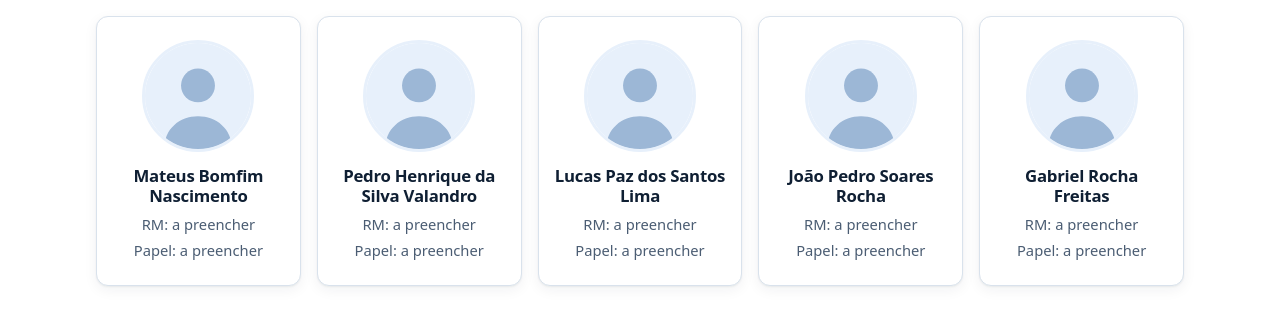
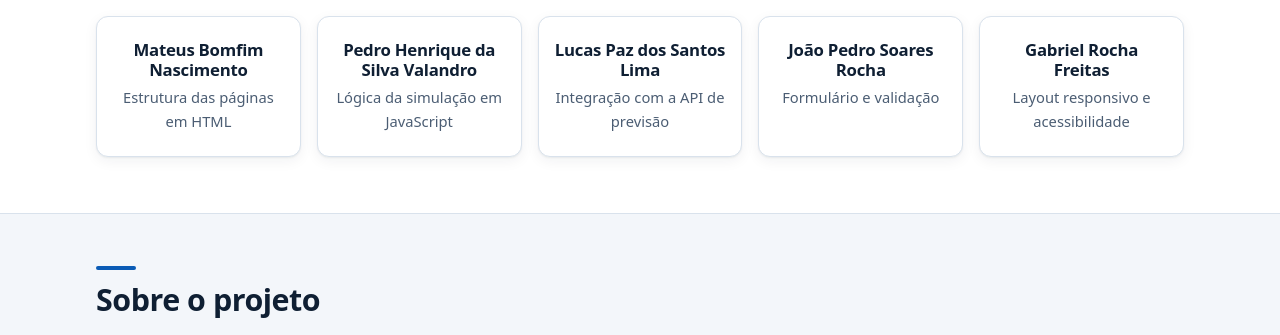
Before and after one commit to Anubes0/clima-safe, a plain HTML site: page equipe.html in a window 1280 px wide. Shown: the part 463-798 px from the top of the page. Drawn offline with Linux system fonts and the light colour scheme.

Commit message:
Equipe: papéis dos integrantes, sem fotos e sem RM
O comunicado da GS pede o RM só no arquivo da entrega e não pede foto.

```diff
--- a/css/style.css
+++ b/css/style.css
@@ -2004,15 +2004,6 @@ thead th { border-bottom: 2px solid var(--tinta); }
   text-align: center;
 }
 
-.integrante img {
-  width: 7rem;
-  height: 7rem;
-  margin-bottom: 0.75rem;
-  border: 3px solid var(--marca-clara);
-  border-radius: 50%;
-  object-fit: cover;
-}
-
 .integrante h3 {
   margin: 0 0 0.25rem;
   font-size: 1.05rem;
--- a/equipe.html
+++ b/equipe.html
@@ -56,34 +56,24 @@
         <div class="secao-corpo">
           <ul class="integrantes">
             <li class="integrante">
-              <img src="img/avatar-placeholder.svg" alt="Foto de perfil provisória de Mateus Bomfim Nascimento" width="200" height="200">
               <h3>Mateus Bomfim Nascimento</h3>
-              <p>RM: a preencher</p>
-              <p>Papel: a preencher</p>
+              <p>Estrutura das páginas em HTML</p>
             </li>
             <li class="integrante">
-              <img src="img/avatar-placeholder.svg" alt="Foto de perfil provisória de Pedro Henrique da Silva Valandro" width="200" height="200">
               <h3>Pedro Henrique da Silva Valandro</h3>
-              <p>RM: a preencher</p>
-              <p>Papel: a preencher</p>
+              <p>Lógica da simulação em JavaScript</p>
             </li>
             <li class="integrante">
-              <img src="img/avatar-placeholder.svg" alt="Foto de perfil provisória de Lucas Paz dos Santos Lima" width="200" height="200">
               <h3>Lucas Paz dos Santos Lima</h3>
-              <p>RM: a preencher</p>
-              <p>Papel: a preencher</p>
+              <p>Integração com a API de previsão</p>
             </li>
             <li class="integrante">
-              <img src="img/avatar-placeholder.svg" alt="Foto de perfil provisória de João Pedro Soares Rocha" width="200" height="200">
               <h3>João Pedro Soares Rocha</h3>
-              <p>RM: a preencher</p>
-              <p>Papel: a preencher</p>
+              <p>Formulário e validação</p>
             </li>
             <li class="integrante">
-              <img src="img/avatar-placeholder.svg" alt="Foto de perfil provisória de Gabriel Rocha Freitas" width="200" height="200">
               <h3>Gabriel Rocha Freitas</h3>
-              <p>RM: a preencher</p>
-              <p>Papel: a preencher</p>
+              <p>Layout responsivo e acessibilidade</p>
             </li>
           </ul>
         </div>
```
Also changed, not shown: img/avatar-placeholder.svg (deleted), 1 other file.
